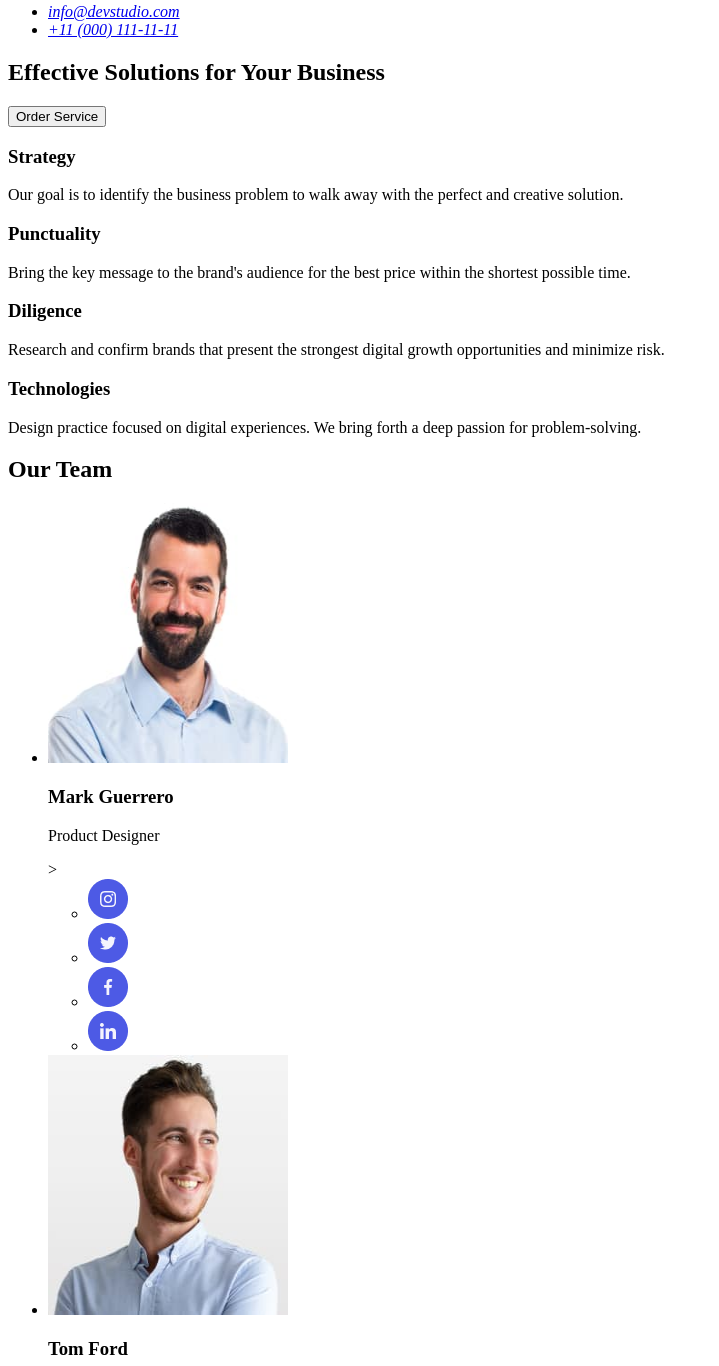
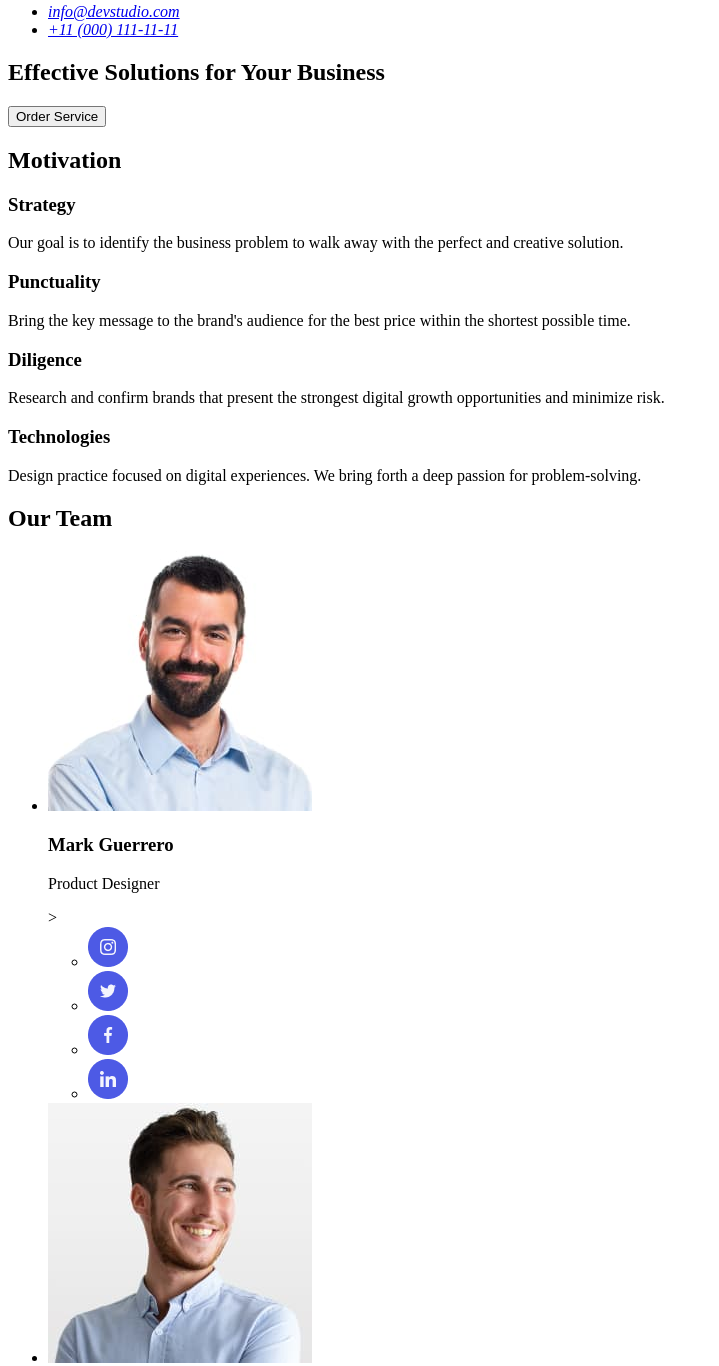
Before and after one commit to mrBod1/goit-markup-hw-01, a plain HTML site: page index.html in a window 1280 px wide. Shown: the part 109-1475 px from the top of the page, without its empty margins (0-719 px from the left). Drawn offline with Linux system fonts and the light colour scheme.

Commit message:
поправки html

```diff
--- a/index.html
+++ b/index.html
@@ -38,37 +38,33 @@
         <button type="button">Order Service</button>
       </section>
       <section>
+        <h2>Motivation</h2>
         <h3>Strategy</h3>
         <p>
           Our goal is to identify the business problem to walk away with the
-          perfect and creative solution.
+          perfect and creative solution.<br />
         </p>
         <h3>Punctuality</h3>
         <p>
           Bring the key message to the brand's audience for the best price
-          within the shortest possible time.
+          within the shortest possible time.<br />
         </p>
         <h3>Diligence</h3>
         <p>
           Research and confirm brands that present the strongest digital growth
-          opportunities and minimize risk.
+          opportunities and minimize risk.<br />
         </p>
         <h3>Technologies</h3>
         <p>
           Design practice focused on digital experiences. We bring forth a deep
-          passion for problem-solving.
+          passion for problem-solving.<br />
         </p>
       </section>
       <section>
         <h2>Our Team</h2>
         <ul>
           <li>
-            <img
-              src="img/mark.jpg"
-              alt="boy Product Designer"
-              width="240"
-              height="260"
-            />
+            <img src="img/mark.jpg" alt="boy Product Designer" width="264" />
             <h3>Mark Guerrero</h3>
             <p>Product Designer</p>
             >
@@ -94,12 +90,7 @@
             </ul>
           </li>
           <li>
-            <img
-              src="img/tom.jpg"
-              alt="boy Frontend Developer"
-              width="240"
-              height="260"
-            />
+            <img src="img/tom.jpg" alt="boy Frontend Developer" width="264" />
             <h3>Tom Ford</h3>
             <p>Frontend Developer</p>
             <ul>
@@ -124,12 +115,7 @@
             </ul>
           </li>
           <li>
-            <img
-              src="img/camila.jpg"
-              alt="girl Marketing"
-              width="240"
-              height="260"
-            />
+            <img src="img/camila.jpg" alt="girl Marketing" width="264" />
             <h3>Camila Garcia</h3>
             <p>Marketing</p>
             <ul>
@@ -154,12 +140,7 @@
             </ul>
           </li>
           <li>
-            <img
-              src="img/daniel.jpg"
-              alt="boy UI Designer"
-              width="240"
-              height="260"
-            />
+            <img src="img/daniel.jpg" alt="boy UI Designer" width="264" />
             <h3>Daniel Wilson</h3>
             <p>UI Designer</p>
             <ul>
```
